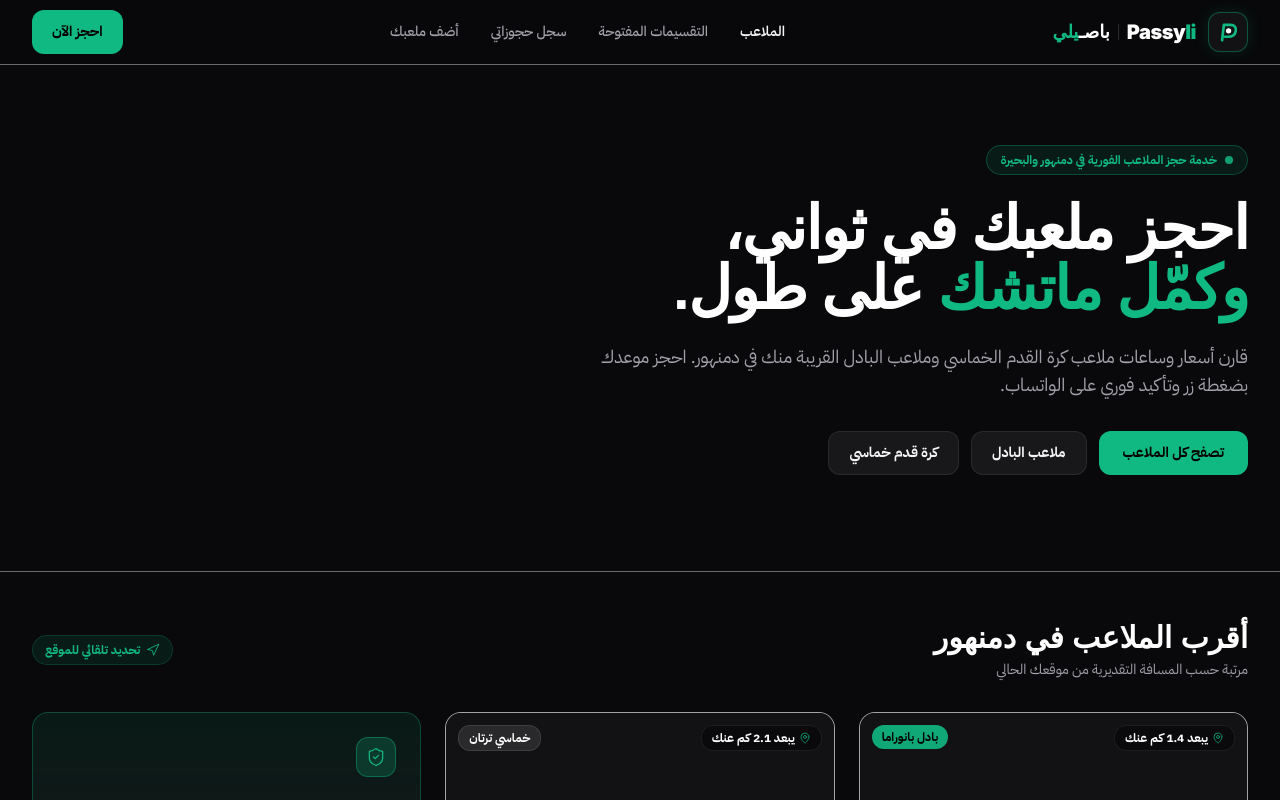
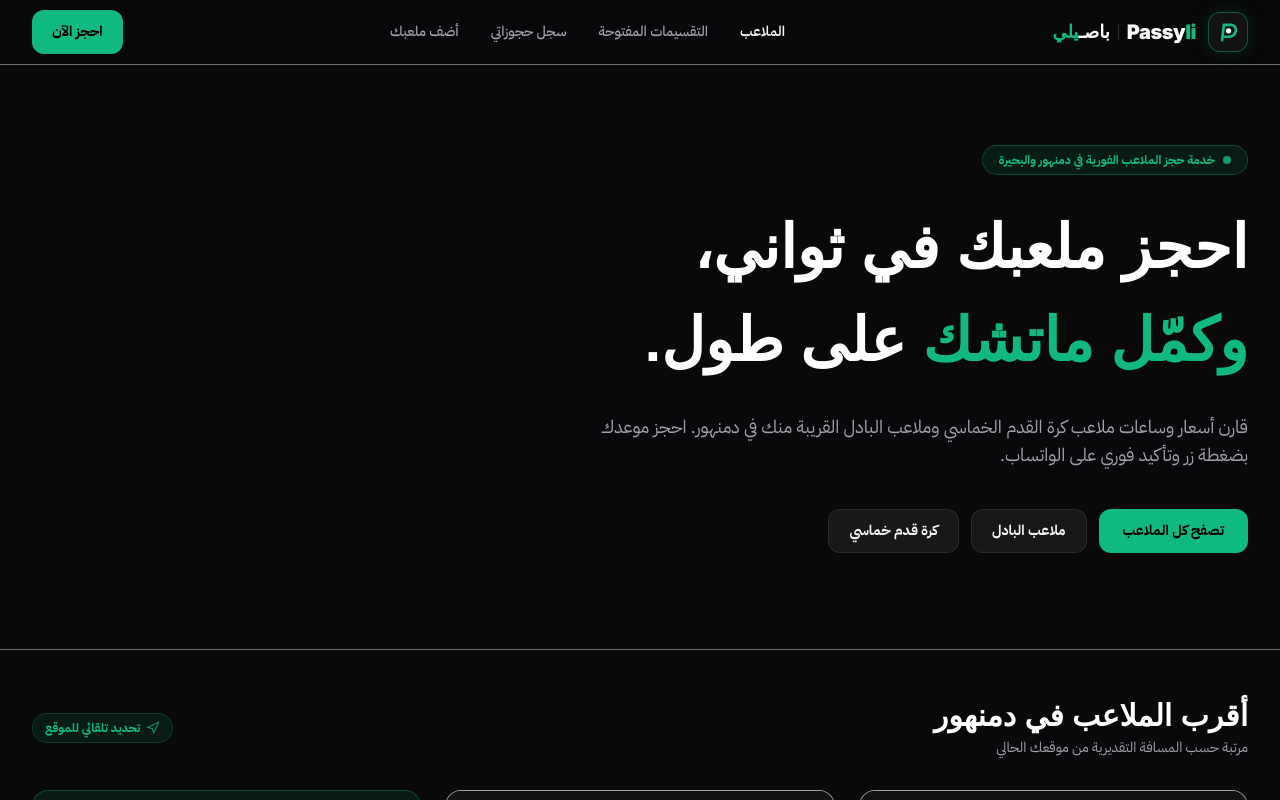
Before and after one commit to EL-3raby/passyli, a Next.js app: page / in a window 1280 px wide. Shown: the top 800 px of the page. Built offline with nearby package versions, Linux system fonts and the light colour scheme; a web font is replaced by a local one.

Commit message:
fix(typography): relax arabic hero heading line-height and vertical spacing

```diff
--- a/src/app/page.tsx
+++ b/src/app/page.tsx
@@ -10,17 +10,19 @@ export default function Home() {
           <div className="max-w-3xl">
 
             {/* Status Live Indicator Badge (Zero Emojis) */}
-            <div className="inline-flex items-center gap-2 rounded-full border border-primary/30 bg-primary/10 px-3.5 py-1.5 text-xs font-bold text-primary mb-6">
+            <div className="inline-flex items-center gap-2 rounded-full border border-primary/30 bg-primary/10 px-4 py-1.5 text-xs font-bold text-primary mb-8">
               <span className="h-2 w-2 rounded-full bg-primary animate-pulse" />
               خدمة حجز الملاعب الفورية في دمنهور والبحيرة
             </div>
 
-            <h1 className="font-display text-4xl sm:text-5xl lg:text-6xl font-black text-white tracking-tight leading-[1.15] mb-6">
-              احجز ملعبك في ثواني، <br />
-              <span className="text-primary">وكمّل ماتشك</span> على طول.
+            <h1 className="font-display text-3xl sm:text-5xl lg:text-6xl font-black text-white tracking-normal leading-[1.45] sm:leading-[1.4] lg:leading-[1.35] mb-8">
+              احجز ملعبك في ثواني،
+              <span className="block mt-2 sm:mt-3 text-primary">
+                وكمّل ماتشك <span className="text-white">على طول.</span>
+              </span>
             </h1>
 
-            <p className="text-muted-foreground text-base sm:text-lg max-w-2xl leading-relaxed mb-8">
+            <p className="text-muted-foreground text-base sm:text-lg max-w-2xl leading-relaxed mb-10">
               قارن أسعار وساعات ملاعب كرة القدم الخماسي وملاعب البادل القريبة منك في دمنهور. احجز موعدك بضغطة زر وتأكيد فوري على الواتساب.
             </p>
 
```
